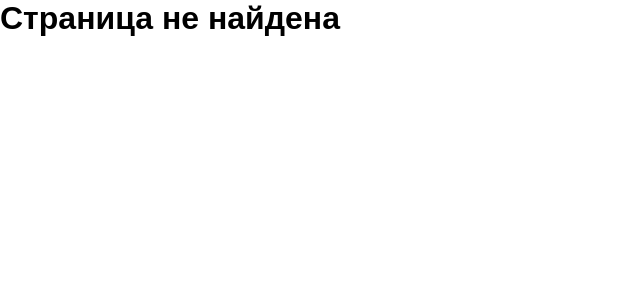
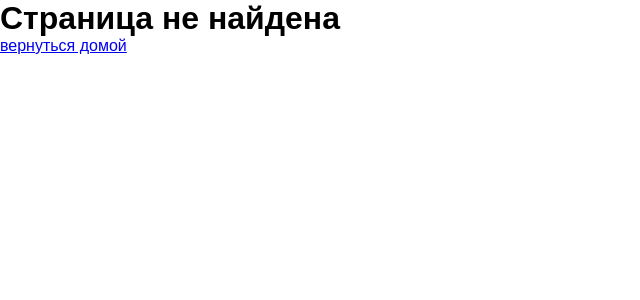
Before and after one commit to Ismoil2888/faster, a React (Create React App) app: page /faster/signup in a window 1280 px wide. Shown: the top 300 px of the page, without its empty margins (0-640 px from the left). Built offline with nearby package versions, Linux system fonts and the light colour scheme.

Commit message:
update 17:51

```diff
--- a/package.json
+++ b/package.json
@@ -1,5 +1,5 @@
 {
-  "homepage": "https://ismoil2888.github.io/faster",
+  "homepage": "https://ismoil2888.github.io/myfasterApp/",
   "name": "myreact-width-firebase-project",
   "version": "0.1.0",
   "private": true,
--- a/src/components/NotfoundPage.jsx
+++ b/src/components/NotfoundPage.jsx
@@ -1,9 +1,15 @@
 import React from 'react';
+import { Link } from "react-router-dom";
+import SignUp from './auth/SignUp';
+
 
 export function NotfoundPage() {
     return (
        <div>
         <h1>Страница не найдена</h1>
+        <p>
+            <Link to="/signup">вернуться домой</Link>
+        </p>
        </div>
     )
 }
```
